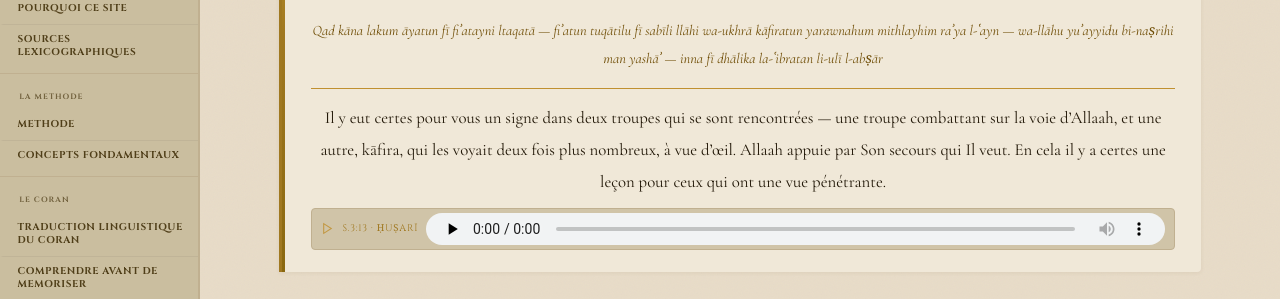
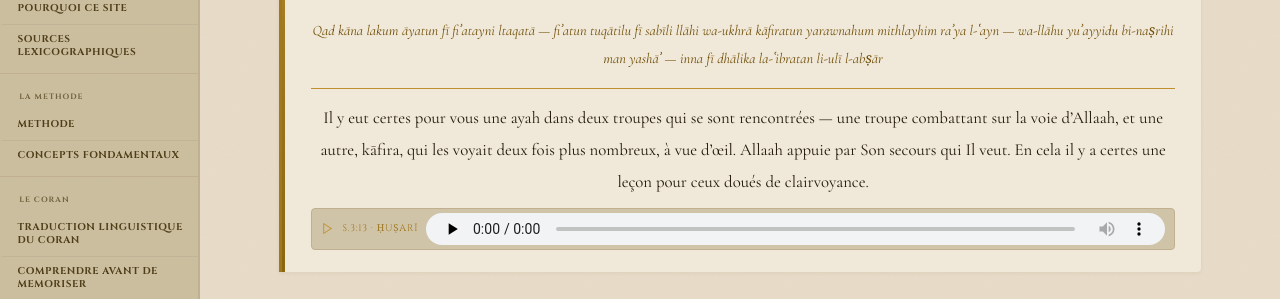
Before and after one commit to Makhuwcoder/islamducoran, a Jekyll site: the page built from _etudes/trad-s3-bloc1.md, in a window 1280 px wide and 900 px high, scrolled down 7140 px. Shown: the part 153-452 px from the top of the window. Built offline with Jekyll 4.4.1, drawn with Linux system fonts in a browser that asks for light colours; some of the changed text lies outside the part shown.

Commit message:
S.3:13 : ulī l-abṣār → « ceux doués de clairvoyance » ; āyatun → « ayah »
- ulī l-abṣār (racine b-ṣ-r) rendu par « ceux doués de clairvoyance »
  au lieu de « ceux qui ont une vue pénétrante », pour aligner le sens
  figuré (discernement) sur le rendu déjà retenu pour la même racine
  à S6:104 (baṣāʾir → clairvoyance), distinct de l'usage littéral à
  S6:103. Note lexicale mise à jour en conséquence.
- āyatun corrigé de « un signe » en « une ayah », pour cohérence avec
  le traitement déjà appliqué à S.3:7 dans le même bloc.

Appliqué dans _etudes/trad-s3-bloc1.md et _data/verses/s3.yml.

Co-Authored-By: Claude Sonnet 5 <noreply@anthropic.com>
Claude-Session: https://claude.ai/code/session_016h9JczCRzK7CEMJ9B3FPyr

```diff
--- a/_data/verses/s3.yml
+++ b/_data/verses/s3.yml
@@ -29,7 +29,7 @@
 - ref: S.3:13
   ar: قَدْ كَانَ لَكُمْ آيَةٌ فِي فِئَتَيْنِ الْتَقَتَا ۖ فِئَةٌ تُقَاتِلُ فِي سَبِيلِ اللَّهِ وَأُخْرَىٰ كَافِرَةٌ يَرَوْنَهُم مِّثْلَيْهِمْ رَأْيَ الْعَيْنِ ۚ وَاللَّهُ يُؤَيِّدُ بِنَصْرِهِ مَن يَشَاءُ ۗ إِنَّ فِي ذَٰلِكَ لَعِبْرَةً لِّأُولِي الْأَبْصَارِ
   trl: Qad kāna lakum āyatun fī fiʾatayni ltaqatā — fiʾatun tuqātilu fī sabīli llāhi wa-ukhrā kāfiratun yarawnahum mithlayhim raʾya l-ʿayn — wa-llāhu yuʾayyidu bi-naṣrihi man yashāʾ — inna fī dhālika la-ʿibratan li-ulī l-abṣār
-  trad: Il y eut certes pour vous un signe dans deux troupes qui se sont rencontrées — une troupe combattant sur la voie d'Allaah, et une autre, kāfira, qui les voyait deux fois plus nombreux, à vue d'œil. Allaah appuie par Son secours qui Il veut. En cela il y a certes une leçon pour ceux qui ont une vue pénétrante.
+  trad: Il y eut certes pour vous une ayah dans deux troupes qui se sont rencontrées — une troupe combattant sur la voie d'Allaah, et une autre, kāfira, qui les voyait deux fois plus nombreux, à vue d'œil. Allaah appuie par Son secours qui Il veut. En cela il y a certes une leçon pour ceux doués de clairvoyance.
 - ref: S.3:14–15
   ar: زُيِّنَ لِلنَّاسِ حُبُّ الشَّهَوَاتِ مِنَ النِّسَاءِ وَالْبَنِينَ وَالْقَنَاطِيرِ الْمُقَنطَرَةِ مِنَ الذَّهَبِ وَالْفِضَّةِ وَالْخَيْلِ الْمُسَوَّمَةِ وَالْأَنْعَامِ وَالْحَرْثِ ۗ ذَٰلِكَ مَتَاعُ الْحَيَاةِ الدُّنْيَا ۖ وَاللَّهُ عِندَهُ حُسْنُ الْمَآبِ ۝ قُلْ أَؤُنَبِّئُكُم بِخَيْرٍ مِّن ذَٰلِكُمْ ۚ لِلَّذِينَ اتَّقَوْا عِندَ رَبِّهِمْ جَنَّاتٌ تَجْرِي مِن تَحْتِهَا الْأَنْهَارُ خَالِدِينَ فِيهَا وَأَزْوَاجٌ مُّطَهَّرَةٌ وَرِضْوَانٌ مِّنَ اللَّهِ ۗ وَاللَّهُ بَصِيرٌ بِالْعِبَادِ
   trl: Zuyyina li-l-nāsi ḥubbu l-shahawāti mina l-nisāʾi wa-l-banīna wa-l-qanāṭīri l-muqanṭarati mina l-dhahabi wa-l-fiḍḍati wa-l-khayli l-musawwamati wa-l-anʿāmi wa-l-ḥarth — dhālika matāʿu l-ḥayāti l-dunyā — wa-llāhu ʿindahu ḥusnu l-maʾāb — qul a-unabbiʾukum bi-khayrin min dhālikum — li-lladhīna ttaqaw ʿinda rabbihim jannātun tajrī min taḥtihā l-anhāru khālidīna fīhā wa-azwājun muṭahharatun wa-riḍwānun mina llāh — wa-llāhu baṣīrun bi-l-ʿibād
--- a/_etudes/trad-s3-bloc1.md
+++ b/_etudes/trad-s3-bloc1.md
@@ -158,7 +158,7 @@ methode: "Dit / Non-dit / Inférence"
    ref="S.3:13"
    ar="قَدْ كَانَ لَكُمْ آيَةٌ فِي فِئَتَيْنِ الْتَقَتَا ۖ فِئَةٌ تُقَاتِلُ فِي سَبِيلِ اللَّهِ وَأُخْرَىٰ كَافِرَةٌ يَرَوْنَهُم مِّثْلَيْهِمْ رَأْيَ الْعَيْنِ ۚ وَاللَّهُ يُؤَيِّدُ بِنَصْرِهِ مَن يَشَاءُ ۗ إِنَّ فِي ذَٰلِكَ لَعِبْرَةً لِّأُولِي الْأَبْصَارِ"
    trl="Qad kāna lakum āyatun fī fiʾatayni ltaqatā — fiʾatun tuqātilu fī sabīli llāhi wa-ukhrā kāfiratun yarawnahum mithlayhim raʾya l-ʿayn — wa-llāhu yuʾayyidu bi-naṣrihi man yashāʾ — inna fī dhālika la-ʿibratan li-ulī l-abṣār"
-   trad="Il y eut certes pour vous un signe dans deux troupes qui se sont rencontrées — une troupe combattant sur la voie d'Allaah, et une autre, kāfira, qui les voyait deux fois plus nombreux, à vue d'œil. Allaah appuie par Son secours qui Il veut. En cela il y a certes une leçon pour ceux qui ont une vue pénétrante."
+   trad="Il y eut certes pour vous une ayah dans deux troupes qui se sont rencontrées — une troupe combattant sur la voie d'Allaah, et une autre, kāfira, qui les voyait deux fois plus nombreux, à vue d'œil. Allaah appuie par Son secours qui Il veut. En cela il y a certes une leçon pour ceux doués de clairvoyance."
 %}
 
 {% include verset.html
@@ -228,7 +228,7 @@ methode: "Dit / Non-dit / Inférence"
 </div>
 <div class="lex-entree">
 <dt><span class="lex-ar">أُولِي الْأَبْصَار</span><span class="lex-trl">ulī l-abṣār</span></dt>
-<dd>racine b-ṣ-r : ceux qui possèdent une vue pénétrante, au sens de discernement.</dd>
+<dd>racine b-ṣ-r : ceux qui possèdent la clairvoyance — discernement qui va au-delà de la simple vision des faits (même racine que baṣāʾir, S6:104).</dd>
 </div>
 <div class="lex-entree">
 <dt><span class="lex-ar">زُيِّنَ</span><span class="lex-trl">zuyyina</span></dt>
```
